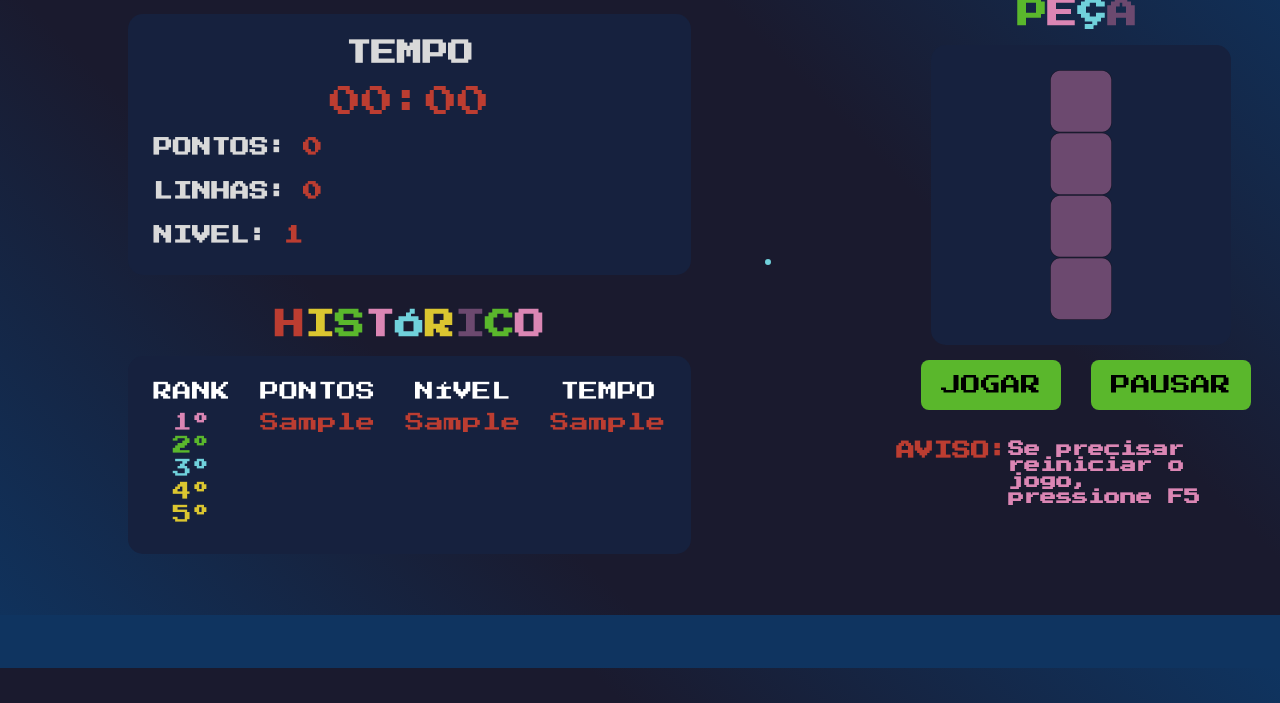
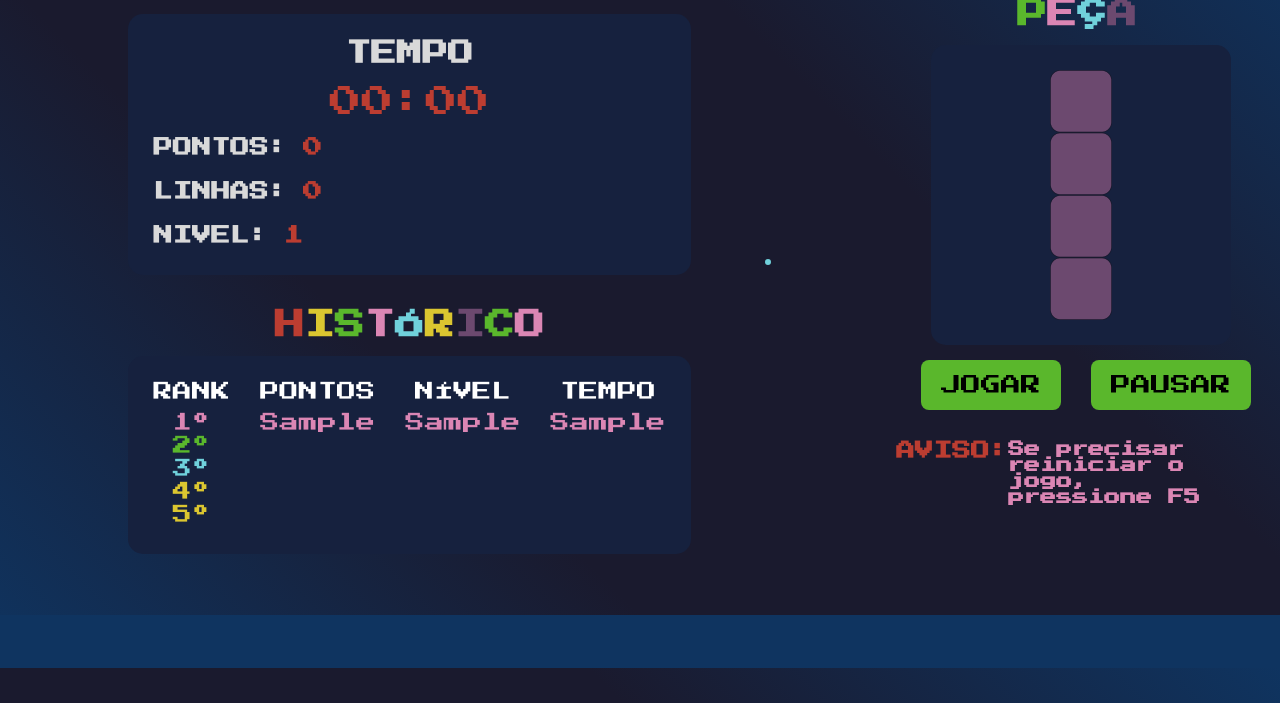
Before and after one commit to VictorFerreiraDaSilva/progWeb, a PHP site: page /jogo.php in a window 1280 px wide. Shown: the part 132-835 px from the top of the page. Run offline with PHP 8.4, Linux system fonts and the light colour scheme; the visitor is signed in with stand-in values (Sample User, id 1); tables that the repository leaves empty or names only in its code hold one stand-in row (values such as "Sample post").

Commit message:
FIX: tetris ranking e historico com cores certas

```diff
--- a/TetrisPHP/css/style.css
+++ b/TetrisPHP/css/style.css
@@ -559,7 +559,7 @@ a {
 .rank_column {
   display: flex;
   flex-direction: column;
-
+  font-size: 32px;
   flex: 1 1 0px;
   text-align: center;
 }
@@ -852,6 +852,18 @@ input::placeholder {
   background-color: #00e5ff;
 }
 
+#ranking1{
+  color: #db86b4;
+}
+
+#ranking2{
+  color: #5ab72c;
+}
+
+#ranking3{
+  color: #00e5ff;
+}
+
 .prox_peca_botoes {
   display: flex;
   flex-direction: column;
--- a/TetrisPHP/jogo.php
+++ b/TetrisPHP/jogo.php
@@ -153,7 +153,7 @@
                 <p class="">4º</p>
                 <p class="">5º</p>
               </div>
-              <div class="ranking_pessoal_column vermelho">
+              <div class="ranking_pessoal_column amarelo">
                 <p class="branco">PONTOS</p>
                 <div class="espacamento8px"></div>
                 <?php
@@ -161,7 +161,7 @@
                 $i = 1;
                 if($jogos != null){
                   foreach ($jogos as $jogo) {
-                    echo "<p id='pontos" . $i . "'>";
+                    echo "<p id='ranking" . $i . "'>";
                     echo $jogo["pontuacao"] == null ? "-" : $jogo["pontuacao"];
                     echo "</p>";
                     $i++;
@@ -170,7 +170,7 @@
                 }
                 ?>
               </div>
-              <div class="ranking_pessoal_column vermelho">
+              <div class="ranking_pessoal_column amarelo">
                 <p class="branco">NÍVEL</p>
                 <div class="espacamento8px"></div>
                 <?php
@@ -178,7 +178,7 @@
                 $i = 1;
                 if($jogos != null){
                   foreach ($jogos as $jogo) {
-                    echo "<p id='nivel" . $i . "'>";
+                    echo "<p id='ranking" . $i . "'>";
                     echo $jogo["nivel"] == null ? "-" : $jogo["nivel"];
                     echo "</p>";
                     $i++;
@@ -187,7 +187,7 @@
                 }
                 ?>
               </div>
-              <div class="ranking_pessoal_column vermelho">
+              <div class="ranking_pessoal_column amarelo">
                 <p class="branco">TEMPO</p>
                 <div class="espacamento8px"></div>
                 <?php
@@ -195,7 +195,7 @@
                 $i = 1;
                 if($jogos != null){
                   foreach ($jogos as $jogo) {
-                    echo "<p id='tempo" . $i . "'>";
+                    echo "<p id='ranking" . $i . "'>";
                     echo $jogo["tempo"] == null ? "-" : $jogo["tempo"];
                     echo "</p>";
                     $i++;
```
